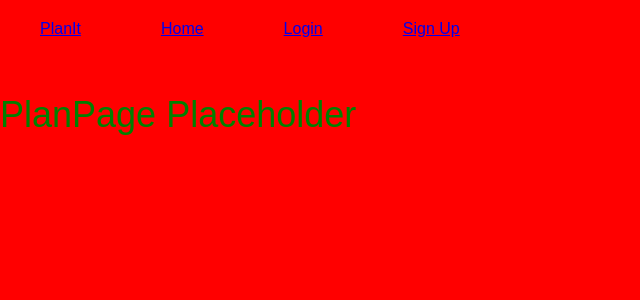
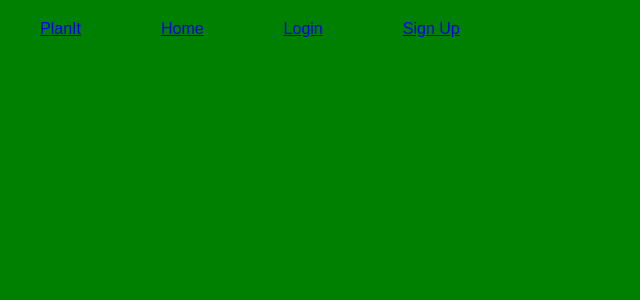
Before and after one commit to wradez/Project-3, a React (Create React App) app in the folder planit/client/: page /plan in a window 1280 px wide. Shown: the top 300 px of the page, without its empty margins (0-640 px from the left). Built offline with nearby package versions, Linux system fonts and the light colour scheme.

Commit message:
pre pull commit

```diff
--- a/planit/client/src/pages/PlanPage/PlanPage.js
+++ b/planit/client/src/pages/PlanPage/PlanPage.js
@@ -1,11 +1,18 @@
-import React, { Component } from 'react';
+import React, { Component, Fragment } from 'react';
 import './PlanPage.css';
 
 class HomePage extends Component {
 
     render () {
         return (
-            <p>PlanPage Placeholder</p>
+            <Fragment>
+                <div className='InfoPanel' >
+
+                </div>
+                <div className='VisualPanel' >
+
+                </div>
+            </Fragment>
         );
     }
 }
```
Also changed, not shown: 1 other file (tests, documents, lock files or other folders).
